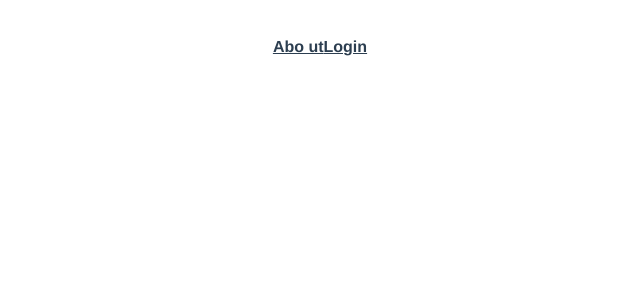
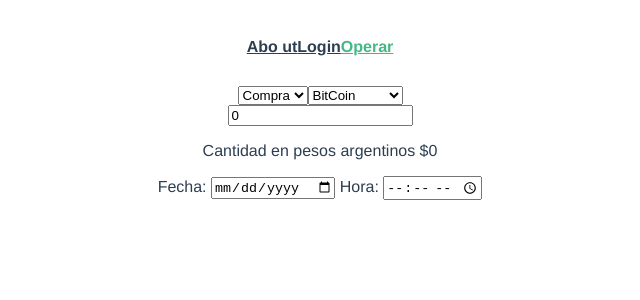
Before and after one commit to luart16/finalLaboratorioIII, a Vue app: page /#/operar in a window 1280 px wide. Before the commit this address had no page. Shown: the top 300 px of the page, without its empty margins (320-960 px from the left). Built offline with nearby package versions, Linux system fonts and the light colour scheme.

Commit message:
vista operacion hecha

```diff
--- a/src/App.vue
+++ b/src/App.vue
@@ -2,6 +2,8 @@
   <nav>
     <router-link to="/about">Abo ut</router-link>
     <router-link to ="/login">Login</router-link>
+    <router-link to ="/operar">Operar</router-link> <!--  <router-link to ="{name: 'NOMBRE DE LA RUTA'} ">Operar</router-link> -->
+
   </nav>
   <router-view/>
 </template>
--- a/src/main.js
+++ b/src/main.js
@@ -1,8 +1,25 @@
-import { createApp } from 'vue'
-import App from './App.vue'
-import router from './router'
-import store from './store'
+import { createApp } from 'vue' //Importa la función createApp desde Vue, que sirve para crear la aplicación Vue.
+import App from './App.vue' //Importa el componente principal (raíz) de tu aplicación, que normalmente se llama App.vue.
+                            //Este archivo App.vue es donde empieza visualmente mi app. De ahí se irán cargando los demás componentes.
+import router from './router' //Importa el sistema de rutas que tengo configurado en mi carpeta router.
+                            //Esto sirve para manejar diferentes páginas o vistas en mi app, sin recargar el navegador (gracias a Vue Router).
+import store from './store' //Este importa el sistema de estado global, pero esto es del antiguo Vuex.
+                            //Si se está usando Pinia, este store ya no es necesario (a menos que todavía estés usando algo de Vuex viejo).
+                            //Lo más común hoy en día es usar solo Pinia para manejar el estado, así que podés quitar esta línea si no usás Vuex.
 import { createPinia } from 'pinia' //importo pinia para poder usarla
+                                    //Importa la función para crear una instancia de Pinia, que es la nueva forma recomendada de manejar el estado global en Vue 3.
 
-const pinia = createPinia()
-createApp(App).use(pinia).use(store).use(router).mount('#app')
+const pinia = createPinia() //Crea una nueva instancia de Pinia. Es como decir: "Preparo Pinia para que esté lista para usar en mi app".
+createApp(App).use(pinia).use(store).use(router).mount('#app')  //Esta línea es como decir: "creo mi app, le agrego funcionalidades, y la conecto al HTML".
+/*Vamos paso a paso:
+
+createApp(App): Crea tu app a partir del componente raíz (App.vue).
+
+.use(pinia): Le decís a Vue que use Pinia para el manejo del estado.
+
+.use(store): Le agregás Vuex (aunque, de nuevo, si estás usando Pinia, esto podría sobrar).
+
+.use(router): Le agregás el sistema de rutas.
+
+.mount('#app'): Montás tu app en el HTML, específicamente en el <div id="app">.
+*/
--- a/src/router/index.js
+++ b/src/router/index.js
@@ -1,6 +1,7 @@
 import { createRouter, createWebHashHistory } from "vue-router";
 import HomeView from "../views/HomeView.vue";
 import LoginView from "@/views/LoginView.vue";
+import OperarView from "@/views/OperarView.vue";
 const routes = [
   {
     path: "/", //este es el camino
@@ -21,6 +22,11 @@ const routes = [
     name: "login",
     component: LoginView,
   },
+  {
+    path: "/operar", //este es el camino
+    name: "operar", //este es el nombre que va a tener la ruta o enrutamiento
+    component: OperarView, //es el nombre del componente
+  },
 ];
 
 const router = createRouter({
--- a/src/services/apiManagerCripto.js
+++ b/src/services/apiManagerCripto.js
@@ -20,11 +20,11 @@ class ManagerCripto {
 OperacionesDeComercio = [
     {
         option: "purchase",
-        name: "purchase"
+        name: "Compra"
     },
     {
         option: "sell",
-        name: "sell"
+        name: "Venta"
     },
 ]
 //constructor
@@ -42,3 +42,4 @@ async TraerPrecio(Crypto) {
         console.log(err)
     }
 }}
+export default ManagerCripto
--- /dev/null
+++ b/src/views/OperarView.vue
@@ -0,0 +1,82 @@
+<template>
+    <div>
+        <div> <!--este div es para los cuadritos de venta y opción de criptomoneda  -->
+            <select v-model="operacion.action">
+                <option v-for="operacion in ManagerC.TraerOperaciones()" :key="operacion.option"
+                    :value="operacion.option">
+                    {{ operacion.name }}
+                </option>
+            </select>
+            <select v-model="operacion.crypto_code">
+                <option v-for="moneda in ManagerC.TraerCrypto()" :key="moneda.code" :value="moneda.code">
+                    {{ moneda.name }}
+                </option>
+            </select>
+        </div>
+        <div> <!--este div es para el cuadro de cantidad de criptomonedas  -->
+            <input type="number" min="0.000001" v-model="operacion.crypto_amount"
+                placeholder="Cantidad de criptomonedas">
+            <p>Cantidad en pesos argentinos ${{ operacion.money }}</p>
+        </div>
+        <div><!--este div es para la fecha y hora  -->
+            <label>
+                Fecha: <input type="date"/>
+
+            </label>
+            <label>
+                Hora: <input type="time"/>
+
+            </label>
+
+        </div>
+    </div>
+
+</template>
+
+<script setup>
+import ManagerCripto from "@/services/apiManagerCripto"
+import { userStore } from "@/store/user"
+import { ref, watch } from "vue"
+
+const store = userStore()
+const ManagerC = new ManagerCripto()
+
+let operacion = ref({
+    user_id: store.Usuario,
+    action: 'purchase', //compra
+    crypto_code: 'btc',
+    crypto_amount: 0,
+    money: 0,
+    datetime: ''
+})
+const ActualizarPrecio = async () => {
+    function validarCantidadCripto(cantidad) {
+        const numeroCantidad = Number(cantidad)
+        return isNaN(numeroCantidad) || numeroCantidad <= 0 ? 0 : numeroCantidad
+    }
+    function calcularTotal(precio, tipoOperacion, cantidad) {
+        if (tipoOperacion === 'purchase') {
+            return precio.totalAsk * cantidad
+        } else {
+            return precio.totalBid * cantidad
+        }
+    }
+    const cantidadCripto = validarCantidadCripto(operacion.value.crypto_amount)
+    if (cantidadCripto > 0) {
+        const precio = await ManagerC.TraerPrecio(operacion.value.crypto_code)
+        /* traer precio devuelve este objeto: que lo obtiene llamando a la api que lo llamamos pasando el tipo de criptomoneda
+        {
+  "ask": 109568192.72,
+  "totalAsk": 109568192.72,
+  "bid": 100841520,
+  "totalBid": 100841520,
+  "time": 1733306089
+}
+        */
+        operacion.value.money = calcularTotal(precio, operacion.value.action, cantidadCripto).toFixed(2)
+    } else {
+        operacion.value.money = 0
+    }
+}
+watch(ActualizarPrecio, operacion.value)
+</script>
```
